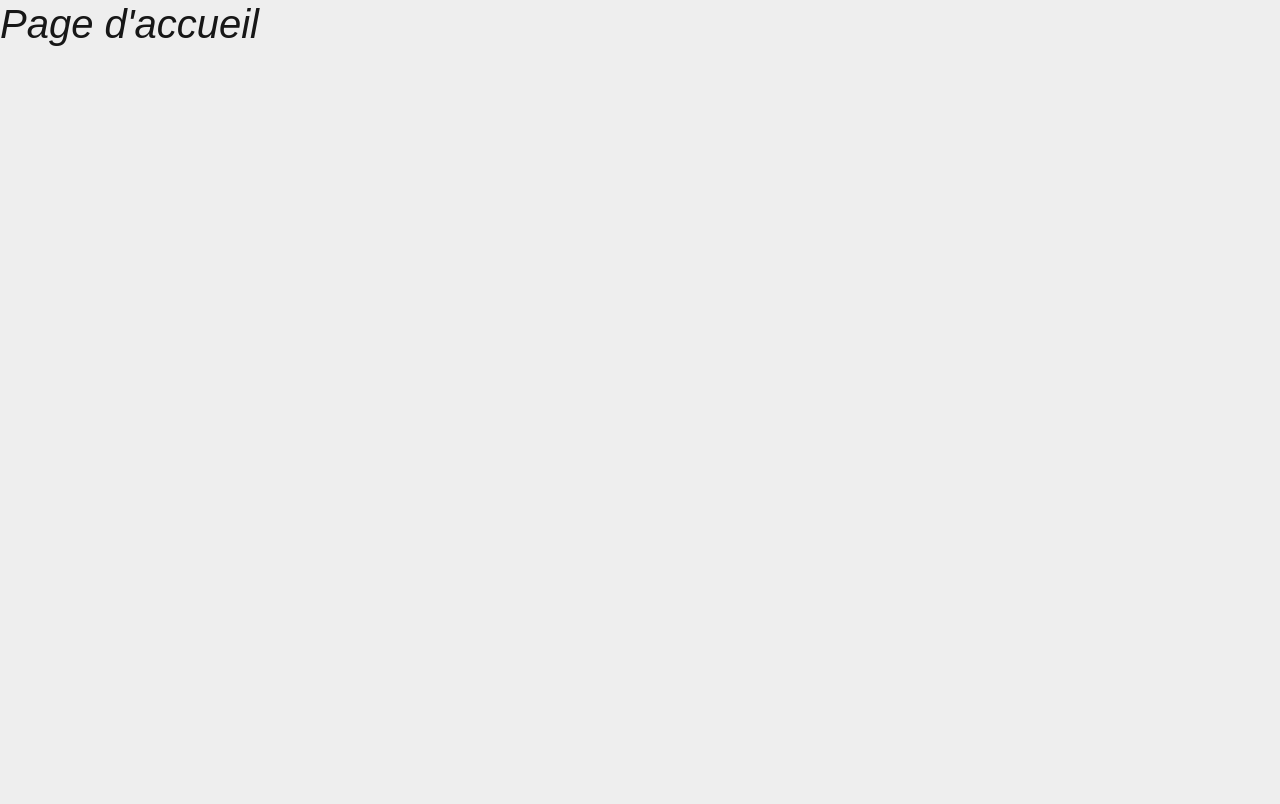
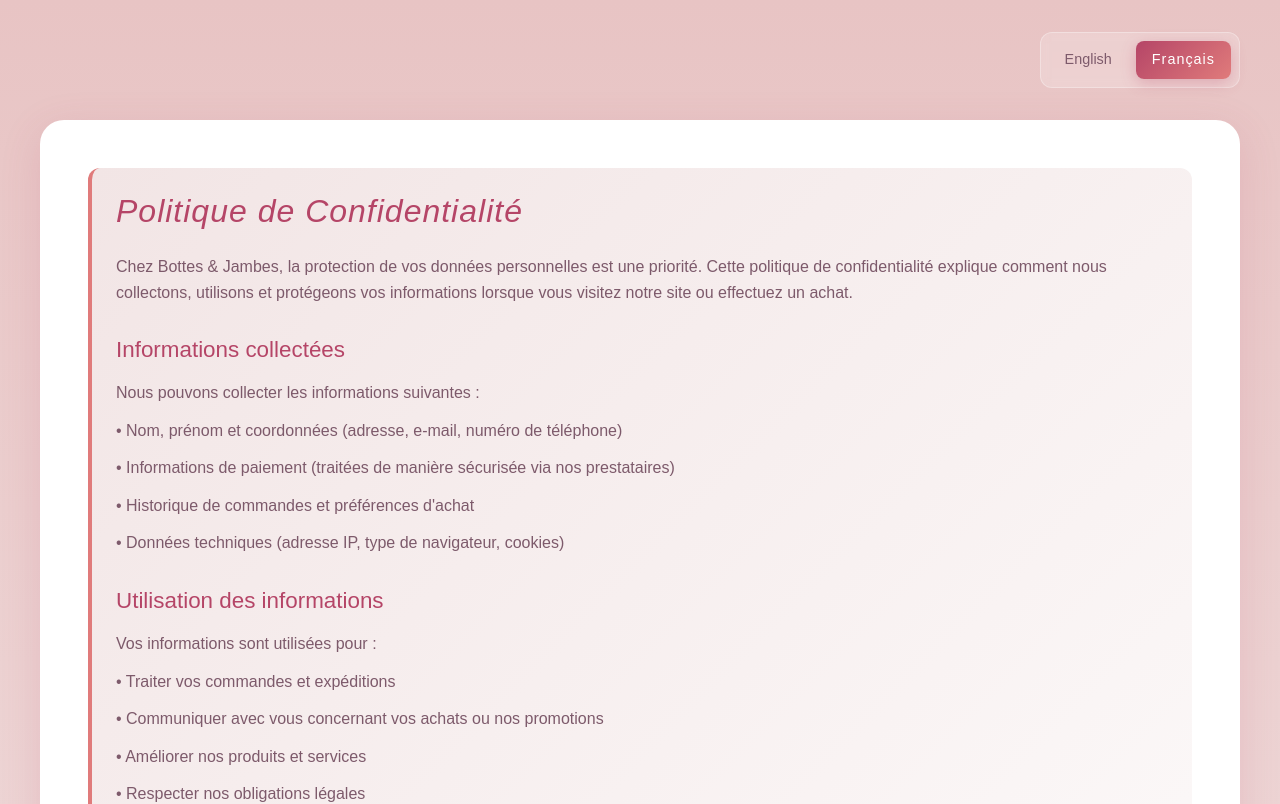
Before and after one commit to insuludu/5DW-TP, a Next.js app in the folder frontend/: page /terms in a window 1280 px wide. Shown: the top 804 px of the page. Built offline with nearby package versions, Linux system fonts and the light colour scheme.

Commit message:
Page terms

```diff
--- /dev/null
+++ b/frontend/src/app/terms/content.tsx
@@ -0,0 +1,88 @@
+export type Language = "fr" | "en";
+
+export interface ContentSection {
+  title: string;
+  content: string;
+}
+
+export interface TermsContent {
+  title: string;
+  sections: ContentSection[];
+}
+
+export const termsContent: Record<Language, TermsContent> = {
+  fr: {
+    title: "Politique de Confidentialité",
+    sections: [
+      {
+        title: "",
+        content: "Chez Bottes & Jambes, la protection de vos données personnelles est une priorité. Cette politique de confidentialité explique comment nous collectons, utilisons et protégeons vos informations lorsque vous visitez notre site ou effectuez un achat."
+      },
+      {
+        title: "Informations collectées",
+        content: "Nous pouvons collecter les informations suivantes :\n• Nom, prénom et coordonnées (adresse, e-mail, numéro de téléphone)\n• Informations de paiement (traitées de manière sécurisée via nos prestataires)\n• Historique de commandes et préférences d'achat\n• Données techniques (adresse IP, type de navigateur, cookies)"
+      },
+      {
+        title: "Utilisation des informations",
+        content: "Vos informations sont utilisées pour :\n• Traiter vos commandes et expéditions\n• Communiquer avec vous concernant vos achats ou nos promotions\n• Améliorer nos produits et services\n• Respecter nos obligations légales"
+      },
+      {
+        title: "Partage des données",
+        content: "Nous ne partageons vos données qu'avec :\n• Nos prestataires de paiement et de livraison\n• Les services techniques nécessaires au fonctionnement du site\n\nVos données ne sont jamais revendues à des tiers."
+      },
+      {
+        title: "Cookies",
+        content: "Nous utilisons des cookies pour améliorer votre expérience de navigation et analyser l'utilisation du site. Vous pouvez gérer vos préférences de cookies dans les paramètres de votre navigateur."
+      },
+      {
+        title: "Sécurité",
+        content: "Nous mettons en place des mesures de sécurité techniques et organisationnelles pour protéger vos données contre tout accès non autorisé."
+      },
+      {
+        title: "Vos droits",
+        content: "Conformément à la réglementation applicable, vous disposez de droits d'accès, de rectification, de suppression et d'opposition concernant vos données personnelles.\n\nPour exercer ces droits, contactez-nous à Bootes&Jambes@gmail.com"
+      },
+      {
+        title: "Modifications",
+        content: "Cette politique peut être modifiée. Nous vous informerons de tout changement important."
+      }
+    ]
+  },
+  en: {
+    title: "Privacy Policy",
+    sections: [
+      {
+        title: "",
+        content: "At Bottes & Jambes, protecting your personal data is a priority. This privacy policy explains how we collect, use, and protect your information when you visit our site or make a purchase."
+      },
+      {
+        title: "Information Collected",
+        content: "We may collect the following information:\n• Name, first name, and contact details (address, email, phone number)\n• Payment information (processed securely through our providers)\n• Order history and purchase preferences\n• Technical data (IP address, browser type, cookies)"
+      },
+      {
+        title: "Use of Information",
+        content: "Your information is used to:\n• Process your orders and shipments\n• Communicate with you regarding your purchases or our promotions\n• Improve our products and services\n• Comply with our legal obligations"
+      },
+      {
+        title: "Data Sharing",
+        content: "We only share your data with:\n• Our payment and delivery providers\n• Technical services necessary for site operation\n\nYour data is never resold to third parties."
+      },
+      {
+        title: "Cookies",
+        content: "We use cookies to improve your browsing experience and analyze site usage. You can manage your cookie preferences in your browser settings."
+      },
+      {
+        title: "Security",
+        content: "We implement technical and organizational security measures to protect your data from unauthorized access."
+      },
+      {
+        title: "Your Rights",
+        content: "In accordance with applicable regulations, you have rights of access, rectification, deletion, and opposition regarding your personal data.\n\nTo exercise these rights, contact us at Bootes&Jambes@gmail.com"
+      },
+      {
+        title: "Modifications",
+        content: "This policy may be modified. We will inform you of any significant changes."
+      }
+    ]
+  }
+};
--- a/frontend/src/app/terms/page.tsx
+++ b/frontend/src/app/terms/page.tsx
@@ -1,9 +1,103 @@
+"use client";
+
+import { useState } from "react";
+import { termsContent, Language } from "./content";
 import styles from "../styles/page.module.css";
 
-export default function Home() {
+export default function Terms() {
+  const [language, setLanguage] = useState<Language>("fr");
+
   return (
-    <div>
-        <h1 className={styles.italic}>Page d'accueil</h1>
+    <div className={styles.contactContainer}>
+      {/* Sélecteur de langue */}
+      <div style={{
+        display: 'flex',
+        justifyContent: 'flex-end',
+        marginBottom: '2rem',
+        maxWidth: '1200px',
+        margin: '0 auto 2rem auto'
+      }}>
+        <div className={styles.infoBlock} style={{
+          display: 'flex',
+          gap: '0.5rem',
+          padding: '0.5rem',
+          marginBottom: '0',
+          background: 'rgba(255, 255, 255, 0.2)',
+          backdropFilter: 'blur(5px)',
+          border: '1px solid rgba(255, 255, 255, 0.3)'
+        }}>
+          <button
+            onClick={() => setLanguage("en")}
+            className={language === "en" ? styles.submitButton : ''}
+            style={{
+              padding: '0.5rem 1rem',
+              border: 'none',
+              borderRadius: '8px',
+              cursor: 'pointer',
+              fontSize: '0.9rem',
+              backgroundColor: language === "en" ? undefined : 'transparent',
+              color: language === "en" ? undefined : 'var(--text-medium)',
+              transition: 'all 0.3s ease'
+            }}
+          >
+            English
+          </button>
+          <button
+            onClick={() => setLanguage("fr")}
+            className={language === "fr" ? styles.submitButton : ''}
+            style={{
+              padding: '0.5rem 1rem',
+              border: 'none',
+              borderRadius: '8px',
+              cursor: 'pointer',
+              fontSize: '0.9rem',
+              backgroundColor: language === "fr" ? undefined : 'transparent',
+              color: language === "fr" ? undefined : 'var(--text-medium)',
+              transition: 'all 0.3s ease'
+            }}
+          >
+            Français
+          </button>
+        </div>
+      </div>
+
+      <div className={styles.contactContent} style={{ gridTemplateColumns: '1fr' }}>
+        {/* Contenu */}
+        <div className={styles.infoBlock}>
+          <div className={styles.formHeader} style={{ marginBottom: '1.5rem' }}>
+            <h1 className={styles.italic}>
+              {termsContent[language].title}
+            </h1>
+          </div>
+          <div>
+            {termsContent[language].sections.map((section, index) => (
+              <div key={index} style={{ marginBottom: '2rem' }}>
+                {section.title && (
+                  <h2 style={{
+                    color: 'var(--color-primary)',
+                    marginBottom: '1rem',
+                    fontSize: '1.4rem',
+                    fontWeight: '400'
+                  }}>
+                    {section.title}
+                  </h2>
+                )}
+                <div>
+                  {section.content.split('\n').map((paragraph, pIndex) => (
+                    <p key={pIndex} style={{
+                      marginBottom: '0.75rem',
+                      color: 'var(--text-medium)',
+                      lineHeight: '1.6'
+                    }}>
+                      {paragraph.trim()}
+                    </p>
+                  ))}
+                </div>
+              </div>
+            ))}
+          </div>
+        </div>
+      </div>
     </div>
   );
 }
```
